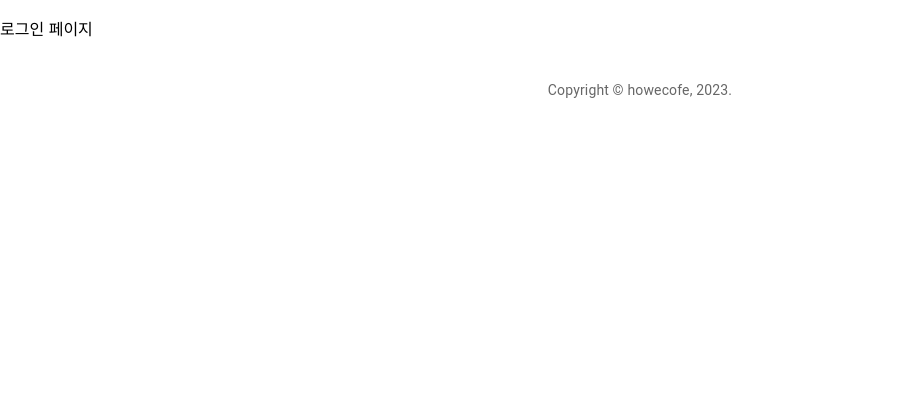
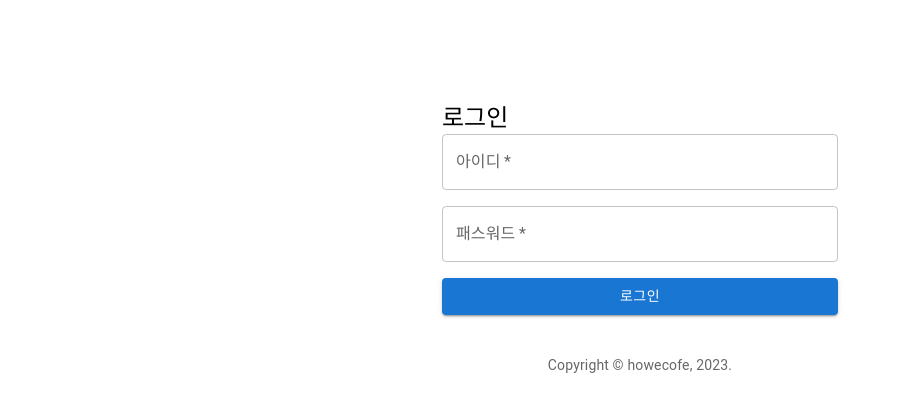
Before and after one commit to howecofe/todo-web-app-front, a React (Create React App) app: page /login in a window 1280 px wide. Shown: the top 412 px of the page, without its empty margins (0-902 px from the left). Built offline with nearby package versions, Linux system fonts and the light colour scheme.

Commit message:
5-2. 인증 프론트엔드 통합: 로그인 페이지 구현

```diff
--- a/src/Login.js
+++ b/src/Login.js
@@ -1,10 +1,62 @@
 import React from "react";
+import { Container, Grid, Typography, TextField, Button } from "@mui/material";
+import { signin } from "./service/ApiService";
 
 const Login = () => {
+    const handleSubmit = (event) => {
+        event.preventDefault();
+        const data = new FormData(event.target);
+        const username = data.get("username");
+        const password = data.get("password");
+        // ApiService의 signin 메서드를 사용해 로그인
+        signin({ username: username, password: password });
+    };
 
     return (
-        <p>로그인 페이지</p>
+        <Container component="main" maxWidth="xs" style={{ marginTop: "8%" }}>
+            <Grid container spacing={2}>
+                <Grid item xs={12}>
+                    <Typography component="h1" variant="h5">
+                        로그인
+                    </Typography>
+                </Grid>
+            </Grid>
+            <form noValidate onSubmit={handleSubmit}>
+                {" "}
+                {/* submit 버튼을 누르면 handleSubmit이 실행됨. */}
+                <Grid container spacing={2}>
+                    <Grid item xs={12}>
+                        <TextField
+                        variant="outlined"
+                        required
+                        fullWidth
+                        id="username"
+                        label="아이디"
+                        name="username"
+                        autoComplete="username"
+                        />
+                    </Grid>
+                    <Grid item xs={12}>
+                        <TextField
+                        variant="outlined"
+                        required
+                        fullWidth
+                        name="password"
+                        label="패스워드"
+                        type="password"
+                        id="password"
+                        autoComplete="current-password"
+                        />
+                    </Grid>
+                    <Grid item xs={12}>
+                        <Button type="submit" fullWidth variant="contained" color="primary">
+                            로그인
+                        </Button>
+                    </Grid>
+                </Grid>
+            </form>
+        </Container>
     );
-}
+};
 
 export default Login;
--- a/src/service/ApiService.js
+++ b/src/service/ApiService.js
@@ -28,3 +28,12 @@
         console.log(error);
     });
 }
+
+
+export function signin(userDTO) {
+    return call("/auth/signin", "POST", userDTO)
+    .then((response) => {
+        console.log("response : ", response);
+        alert("로그인 토큰 : " + response.token);
+    });
+}
```
